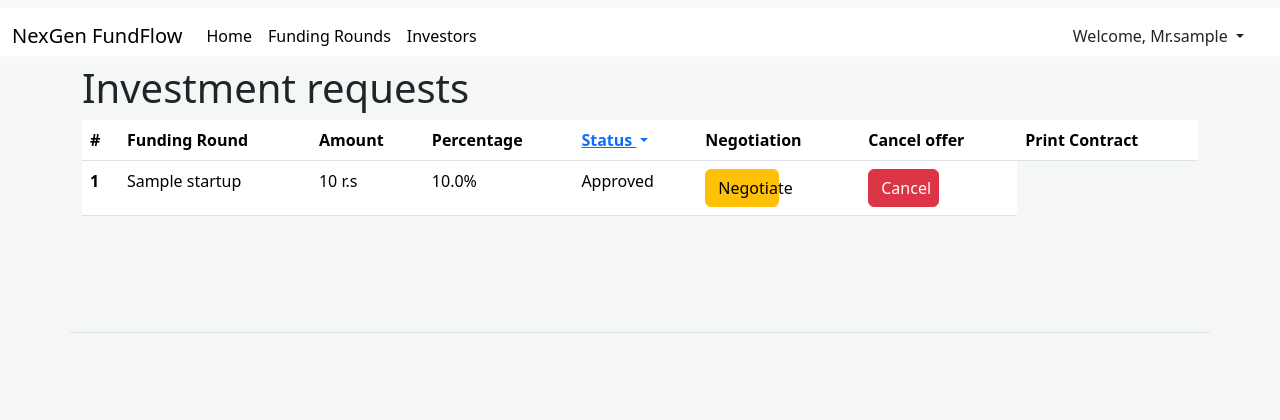
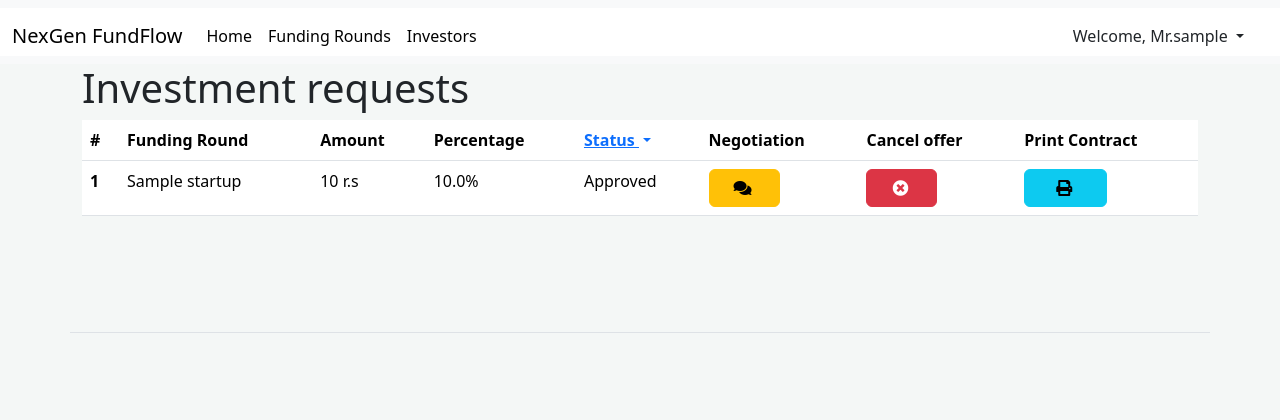
Before and after one commit to abdullah-alanezi/FinalCapstone, a Django app: page /fund/investment/requests/ in a window 1280 px wide. Shown: the top 420 px of the page. Run offline with Django 5.2, Linux system fonts and the light colour scheme; a user stored in the database is signed in; tables that the repository leaves empty hold one stand-in row (values such as "Sample post").

Commit message:
add print button

```diff
--- a/NexGenFundFlow/fund/templates/fund/investment_requests.html
+++ b/NexGenFundFlow/fund/templates/fund/investment_requests.html
@@ -5,7 +5,6 @@
 {% endblock %}
 
 {% block body %}
-<link rel="stylesheet" href="https://cdnjs.cloudflare.com/ajax/libs/font-awesome/5.15.1/css/all.min.css">
 <style>
     .btn {
         text-align: center;
@@ -17,8 +16,9 @@
     .btn i {
         margin-right: 3px;
     }
+  </style>
+<link rel="stylesheet" href="https://cdnjs.cloudflare.com/ajax/libs/font-awesome/5.15.1/css/all.min.css">
 
-</style>
 <div class="container">
     <div class="row text-start">
         <h1>Investment requests</h1>
@@ -51,22 +51,43 @@
 
                   </tr>
                 </thead>
-                <tbody class="table-group-divider"></tbody>
+                <tbody>
                     {% for investment_request in investment_requests %}
-
                     <tr>
-                    <th scope="row">{{forloop.counter}}</th>
-                    <td>{{investment_request.funding_round.startup.startup_name}}</td>
-                    <td>{{investment_request.amount}} r.s</td>
-                    <td>{{investment_request.percentage}}%</td>
-                    <td>{{investment_request.status}}</td>
-                    <td><a href="{% url 'fund:negotiate_view' investment_request.id  %}" class="btn btn-warning">Negotiate</a></td>
-                    <td><a href="{% url 'fund:cancel_investment_offer_view' investment_request.id  %}" class="btn btn-danger">Cancel</a></td>
-
-
+                        <th scope="row">{{ forloop.counter }}</th>
+                        <td>{{ investment_request.funding_round.startup.startup_name }}</td>
+                        <td>{{ investment_request.amount }} r.s</td>
+                        <td>{{ investment_request.percentage }}%</td>
+                        <td>{{ investment_request.status }}</td>
+                        <td>
+                            <a href="{% url 'fund:negotiate_view' investment_request.id %}" class="btn btn-warning">
+                                <i class="fas fa-comments"></i>
+                            </a>
+                        </td>
+                        <td>
+                            {% if investment_request.status == 'Pending' %}
+                            <form method="post" action="{% url 'startup:approved_reqeust_view' investment_request.id %}">
+                              {% csrf_token %}
+                                    <input type="submit" value="Approve" class="btn btn-success">
+                                    <input type="submit" value="Disapprove" formaction="{% url 'startup:disapproved_reqeust_view' investment_request.id %}" class="btn btn-danger">
+                                </form>
+                            {% else %}
+                            <a href="{% url 'fund:cancel_investment_offer_view' investment_request.id %}" class="btn btn-danger">
+                                <i class="fas fa-times-circle"></i>
+                            </a>
+                            {% endif %}
+                        </td>
+                        <td>
+                            {% if investment_request.status == 'Approved' %}
+                                <a href="{% url 'contract:create_deal_pdf' investment_request.id %}" class="btn btn-info">
+                                    <i class="fas fa-print"></i>
+                                </a>
+                            {% else %}
+                            Waiting for approval
+                            {% endif %}
+                        </td>
                     </tr>
                     {% endfor %}
-
                 </tbody>
             </table>
         </div>
--- a/NexGenFundFlow/startup/templates/startup/accept_request.html
+++ b/NexGenFundFlow/startup/templates/startup/accept_request.html
@@ -1,7 +1,7 @@
 {% extends 'home/base.html' %}
 
 {% block title %}
-<title> Investment requests </title>
+<title> startup requests </title>
 {% endblock %}
 
 {% block body %}
```
Lines whose indentation alone changed are shown as unchanged.
